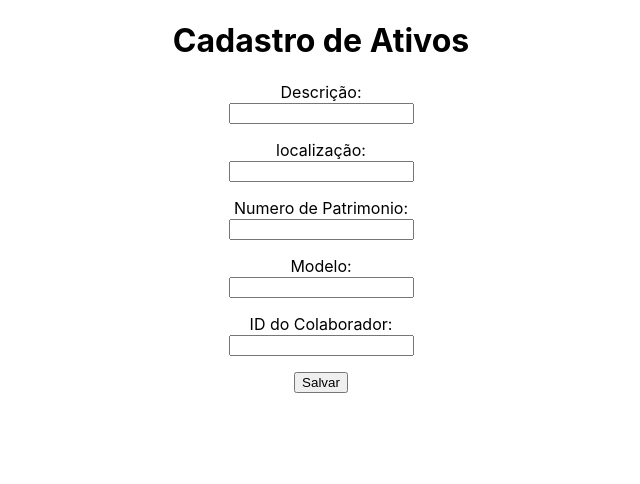
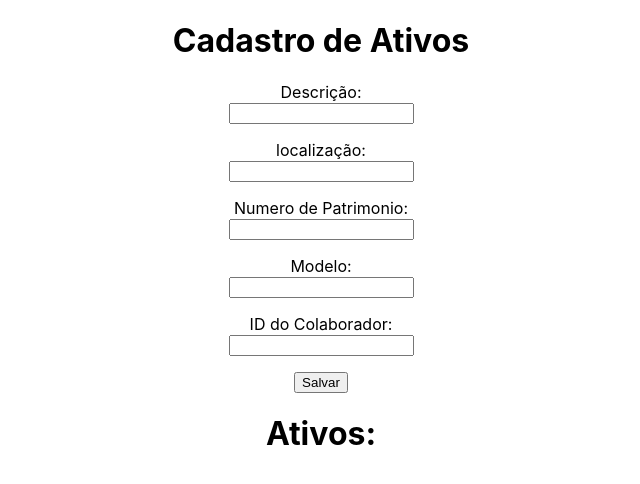
Before and after one commit to brunoviana1/BrunoVianaTecWeb, a React (Create React App) app in the folder tecwebfrontend/: page / in a window 1280 px wide. Shown: the top 484 px of the page, without its empty margins (319-959 px from the left). Built offline with nearby package versions, Linux system fonts and the light colour scheme.

Commit message:
Criação da api services

```diff
--- a/tecwebfrontend/package.json
+++ b/tecwebfrontend/package.json
@@ -6,6 +6,7 @@
     "@testing-library/jest-dom": "^5.14.1",
     "@testing-library/react": "^11.2.7",
     "@testing-library/user-event": "^12.8.3",
+    "axios": "^0.24.0",
     "react": "^17.0.2",
     "react-dom": "^17.0.2",
     "react-scripts": "4.0.3",
--- a/tecwebfrontend/src/pages/ativoFixo.js
+++ b/tecwebfrontend/src/pages/ativoFixo.js
@@ -7,6 +7,7 @@ function AtivoFixo() {
     <div className ='Ativo' >
     <h1 className= 'titulo'> Cadastro de Ativos </h1>
     <form>
+
       <label>Descrição: </label>
       <input type='text' ></input>
 
@@ -22,15 +23,22 @@ function AtivoFixo() {
       <label>ID do Colaborador: </label>
       <input type='text' ></input>
 
+
       <button type='submit'>Salvar</button>
 
+      <h1 className= 'titulo'>  Ativos: </h1>
+
     </form>
+
+
 
     </div>
 
   );
 
 
+
+
 }
 
 export default AtivoFixo;
```
Also changed, not shown: tecwebfrontend/src/services/api.js (added, +9 -0 lines), 2 other files (tests, documents, lock files or other folders).
